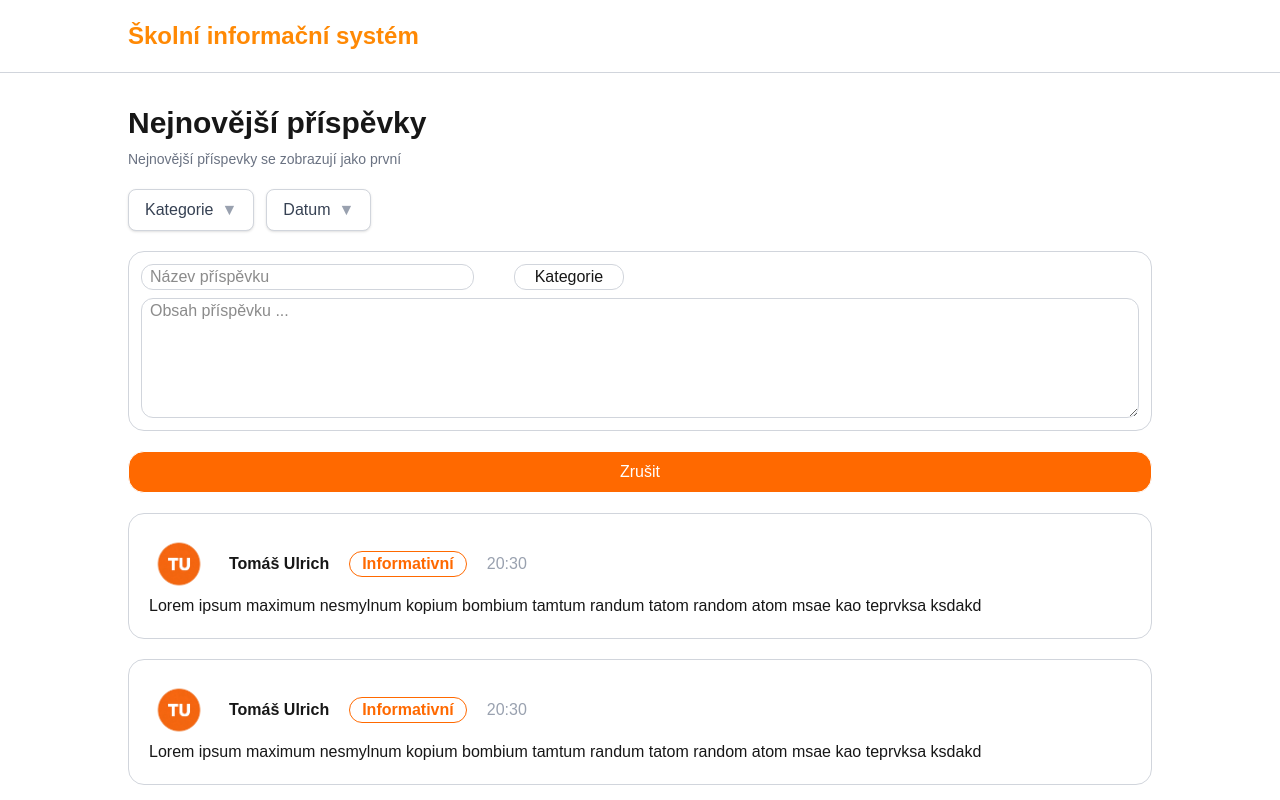
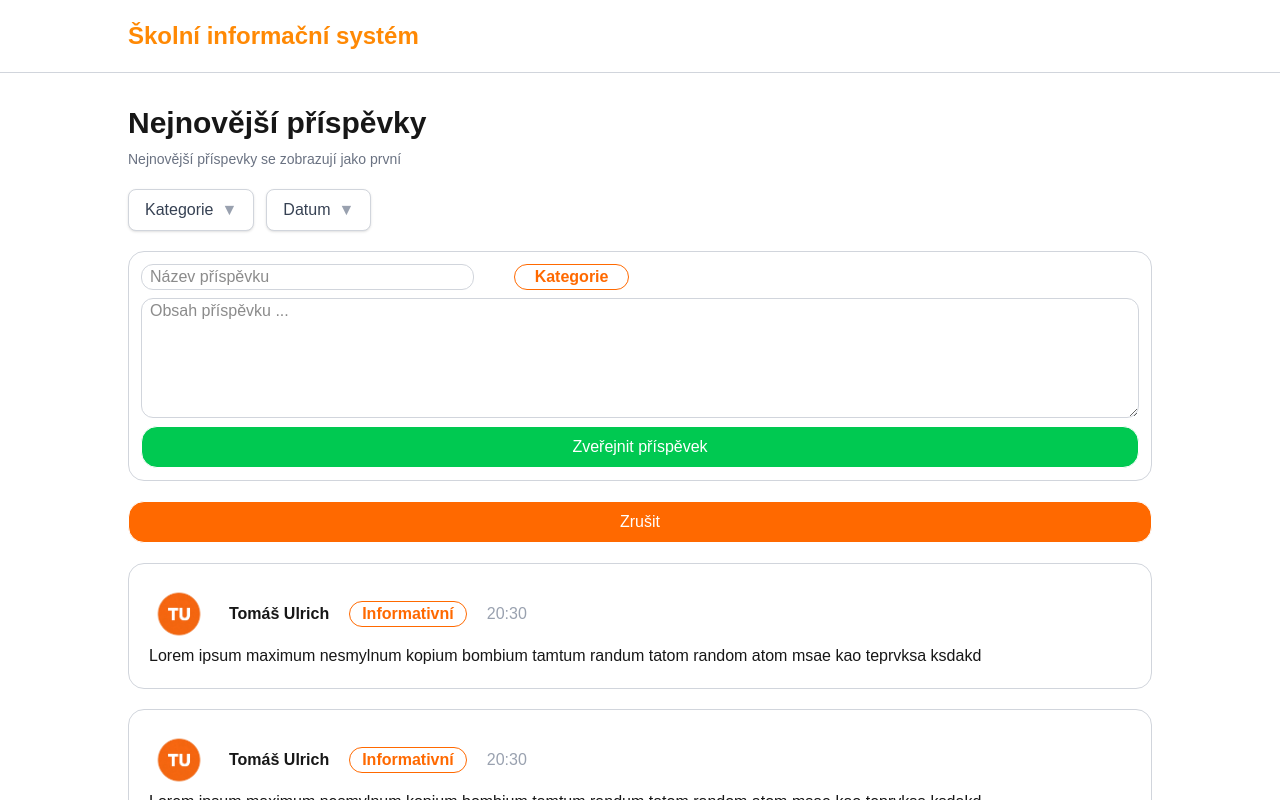
Before and after one commit to ulricht01/Is, a Next.js app in the folder web/: page / in a window 1280 px wide. Both pictures are taken after a click on the button "Přidat příspěvek". Shown: the top 800 px of the page. Built offline with nearby package versions, Linux system fonts and the light colour scheme.

Commit message:
Completed adding a message

```diff
--- a/web/app/page.tsx
+++ b/web/app/page.tsx
@@ -36,6 +36,16 @@ export default function Home() {
     }
   ])
 
+  const addPost = (newPostData) => {
+    const newPost = {
+      jmeno: activeUser.name,
+      category: newPostData.category,
+      time: new Date().toLocaleTimeString([], { hour: "2-digit", minute: "2-digit"}),
+      message: newPostData.post
+    }
+    setPosts([newPost, ...posts])
+  }
+
   return (
     <Container title="Školní informační systém">
         <Title
@@ -47,7 +57,7 @@ export default function Home() {
           <Filter filterArray={categoryOptions} text="Datum" type="date"></Filter>
         </div>
         {activeUser.admin && (
-        <AddButton></AddButton>
+        <AddButton onAddPost={addPost}></AddButton>
         )}
         {
           posts.map((post, index) => (
--- a/web/components/AddPost/AddButton.tsx
+++ b/web/components/AddPost/AddButton.tsx
@@ -1,12 +1,13 @@
 import { useState } from "react"
 import Form from "./Form"
 
-export default function AddButton(){
+export default function AddButton({onAddPost}){
     const [active, setActive] = useState(false)
 
     const toggleActive = () => {
         setActive(!active)
     }
+
 
     return(
         <>
@@ -22,14 +23,14 @@ export default function AddButton(){
         {
             active && (
                 <>
-                    <Form>
+                    <Form onAddPost={onAddPost} closeForm={toggleActive}>
 
                     </Form>
-                    <button
-                        className="border-1 py-2 rounded-2xl text-white bg-orange-500 hover:bg-orange-600 cursor-pointer"
-                        onClick={toggleActive}
-                    > Zrušit
-                    </button>
+                        <button
+                            className="border-1 py-2 rounded-2xl text-white bg-orange-500 hover:bg-orange-600 cursor-pointer"
+                            onClick={toggleActive}
+                        > Zrušit
+                        </button>
                 </>
             )
         }
--- a/web/components/AddPost/Form.tsx
+++ b/web/components/AddPost/Form.tsx
@@ -1,11 +1,12 @@
 import { use, useState } from "react"
 import categoryOptions from "@/js/categoryOptions"
 
-export default function Form(){
+export default function Form({onAddPost, closeForm}){
     const [name, setName] = useState("") || null
     const [post, setPost] = useState("") || null
     const [categories, setCategories] = useState(categoryOptions)
     const [categoriesActive, setCategoriesActive] = useState(false)
+    const [category, setCategory] = useState("Kategorie")
 
     const onChangeName = (e) => {
         setName(e.target.value)
@@ -19,16 +20,28 @@ export default function Form(){
         setCategoriesActive(!categoriesActive)
     }
 
+    const handleSubmit = ()=>{
+        onAddPost({
+            name: name,
+            post: post,
+            category: category
+        })
+
+        setName("")
+        setPost("")
+        closeForm();
+    }
+
     return(
         <div className="flex flex-col gap-2 border-gray-300 border-1 p-3 rounded-2xl">
             <div className="flex gap-10">
                 <input className="border-1 px-2 border-gray-300 w-1/3 rounded-xl" type="text" value={name} onChange={onChangeName} placeholder="Název příspěvku"/>
                 {!categoriesActive && (
                 <button
-                    className="border-1 px-5 border-gray-300 rounded-xl"
+                    className="border-1 px-5 text-orange-500 font-black rounded-full"
                     onClick={toggleActive}
                     >
-                        Kategorie
+                        {category}
                         </button>
                 )}
                 {
@@ -38,14 +51,25 @@ export default function Form(){
                             <button
                                 key={index}
                                 className="border-1 px-5 border-gray-300 rounded-xl"
-                                onClick={toggleActive}>{category}</button>
+                                onClick={()=> {
+                                    setCategory(category)
+                                    toggleActive()
+                                }
+                            }>{category}</button>
                         ))}
+
                         </div>
 
                     )
                 }
             </div>
             <textarea className="border-1 h-30 px-2 text-wrap border-gray-300 rounded-xl" value={post} onChange={onChangePost} placeholder="Obsah příspěvku ..."/>
+            <button
+                className="border-1 py-2 rounded-2xl text-white bg-green-500 hover:bg-green-600 cursor-pointer"
+                onClick={handleSubmit}
+            >
+                Zveřejnit příspěvek
+            </button>
         </div>
     )
 }
```
